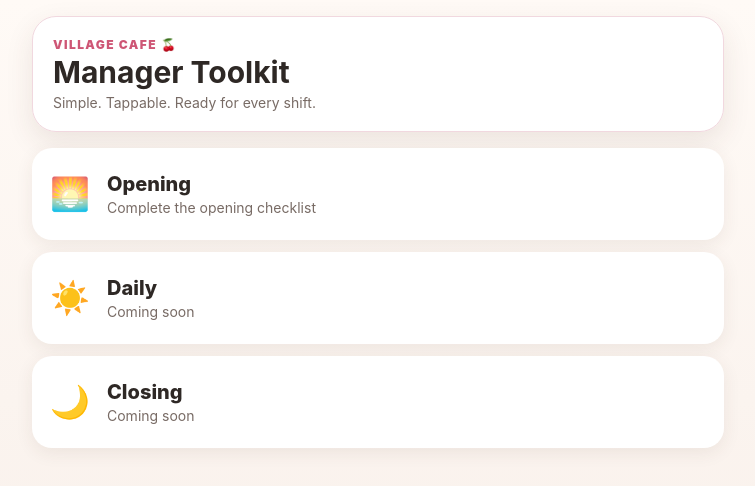
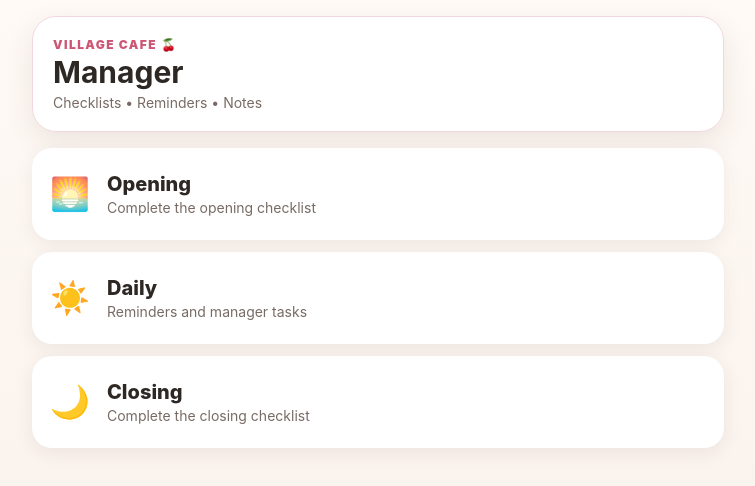
Before and after one commit to VillageCafeDC/OPENING-Checklist, a plain HTML site: page index.html in a window 1280 px wide. Shown: the whole page, without its empty margins (262-1017 px from the left). Drawn offline with Linux system fonts and the light colour scheme.

Commit message:
Add files via upload

```diff
--- a/index.html
+++ b/index.html
@@ -112,8 +112,8 @@ h1 { margin:5px 0 5px; font-size:30px; line-height:1.05; }
   <section id="home" class="screen active">
     <header class="header">
       <div class="eyebrow">Village Cafe 🍒</div>
-      <h1>Manager Toolkit</h1>
-      <div class="subtitle">Simple. Tappable. Ready for every shift.</div>
+      <h1>Manager</h1>
+      <div class="subtitle">Checklists • Reminders • Notes</div>
     </header>
 
     <div class="menu">
@@ -129,7 +129,7 @@ h1 { margin:5px 0 5px; font-size:30px; line-height:1.05; }
         <div class="menu-icon">☀️</div>
         <div>
           <div class="menu-title">Daily</div>
-          <div class="menu-note">Coming soon</div>
+          <div class="menu-note">Reminders and manager tasks</div>
         </div>
       </button>
 
@@ -137,7 +137,7 @@ h1 { margin:5px 0 5px; font-size:30px; line-height:1.05; }
         <div class="menu-icon">🌙</div>
         <div>
           <div class="menu-title">Closing</div>
-          <div class="menu-note">Coming soon</div>
+          <div class="menu-note">Complete the closing checklist</div>
         </div>
       </button>
     </div>
@@ -165,7 +165,7 @@ h1 { margin:5px 0 5px; font-size:30px; line-height:1.05; }
       <div>
         <div class="big">☀️</div>
         <h2>Daily</h2>
-        <p>Coming soon</p>
+        <p>Reminders and manager tasks</p>
       </div>
     </div>
   </section>
@@ -176,7 +176,7 @@ h1 { margin:5px 0 5px; font-size:30px; line-height:1.05; }
       <div>
         <div class="big">🌙</div>
         <h2>Closing</h2>
-        <p>Coming soon</p>
+        <p>Complete the closing checklist</p>
       </div>
     </div>
   </section>
```
